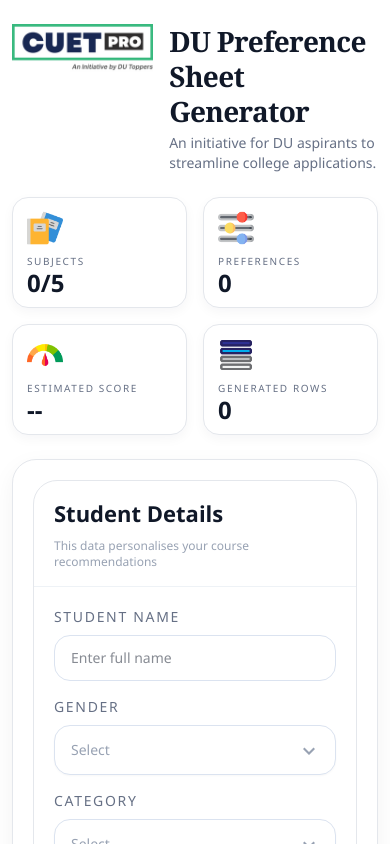
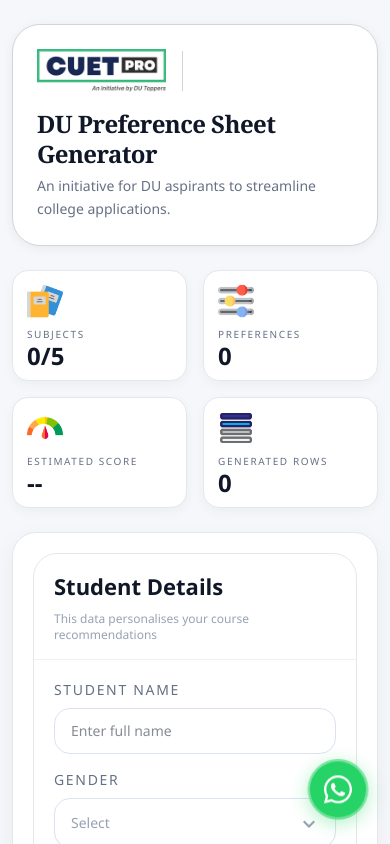
Before and after one commit to Harsh99830/CuetPro, a React app in the folder frontend/: page / in a window 390 px wide. Shown: the top 844 px of the page. Built offline with nearby package versions, Linux system fonts and the light colour scheme; the HTML template or start-up script is replaced by a standard one.

Commit message:
header completed

```diff
--- a/frontend/src/App.jsx
+++ b/frontend/src/App.jsx
@@ -464,6 +464,36 @@ function filterDropdownOptions(options = [], query = '') {
     .filter(Boolean)
 }
 
+// ─── Polished Header Component ───────────────────────────────────────────────
+function SiteHeader() {
+  return (
+    <header className="relative overflow-hidden rounded-[28px] border border-[#d1d5db] bg-white px-6 py-6 shadow-[0_2px_12px_rgba(0,0,0,0.06)] sm:px-8 sm:py-7">
+      <div className="relative flex min-w-0 flex-col gap-4 sm:flex-row sm:items-center sm:gap-6">
+        {/* Logo lockup */}
+        <div className="flex shrink-0 items-center gap-4">
+          <img
+            src="/cuet-pro-logo.png"
+            alt="CUET PRO"
+            className="h-11 w-auto object-contain sm:h-13"
+          />
+          {/* Vertical divider */}
+          <div className="h-10 w-px bg-[#d1d5db]" aria-hidden="true" />
+        </div>
+
+        {/* Text content */}
+        <div className="min-w-0 flex-1">
+          <h1 className="font-['Georgia',_serif] text-[clamp(1.5rem,3.5vw,2.4rem)] font-bold leading-tight tracking-tight text-[#101828]">
+            DU Preference Sheet Generator
+          </h1>
+          <p className="mt-1.5 text-sm leading-relaxed text-[#667085] sm:text-[0.9rem]">
+            An initiative for DU aspirants to streamline college applications.
+          </p>
+        </div>
+      </div>
+    </header>
+  )
+}
+
 function App() {
   const [form, setForm] = useState(initialForm)
   const [subjects, setSubjects] = useState(initialSubjects)
@@ -822,23 +852,11 @@ function App() {
   }
 
   return (
-    <main className="min-h-screen w-full overflow-x-hidden bg-white px-3 py-6 text-[#101828] sm:px-4 sm:py-8 lg:px-6">
+    <main className="min-h-screen w-full overflow-x-hidden bg-[#f5f7fa] px-3 py-6 text-[#101828] sm:px-4 sm:py-8 lg:px-6">
       <div className="mx-auto flex w-full min-w-0 max-w-7xl flex-col gap-6">
-        <header className="flex min-w-0 items-start gap-4">
-          <img
-            src="/cuet-pro-logo.png"
-            alt="CUET PRO — An Initiative by DU Toppers"
-            className="h-12 w-auto shrink-0 object-contain sm:h-14"
-          />
-          <div className="min-w-0">
-            <h1 className="font-['Georgia'] text-[clamp(1.75rem,4vw,2.75rem)] font-bold leading-tight tracking-tight text-[#101828]">
-              DU Preference Sheet Generator
-            </h1>
-            <p className="mt-1 text-sm text-[#667085] sm:text-base">
-              An initiative for DU aspirants to streamline college applications.
-            </p>
-          </div>
-        </header>
+
+        {/* ── Polished Header ── */}
+        <SiteHeader />
 
         <section className="grid grid-cols-2 gap-4 md:grid-cols-4">
           <MetricCard label="Subjects" value={`${selectedSubjectCount}/5`} icon="subjects" />
@@ -1182,6 +1200,44 @@ function App() {
           </section>
         ) : null}
 
+        {/* Floating WhatsApp Button */}
+        <style>{`
+          @keyframes wa-ping {
+            0% { transform: scale(1); opacity: 0.6; }
+            70% { transform: scale(1.9); opacity: 0; }
+            100% { transform: scale(1.9); opacity: 0; }
+          }
+          @keyframes wa-bounce {
+            0%, 100% { transform: translateY(0); }
+            30% { transform: translateY(-6px); }
+            60% { transform: translateY(-3px); }
+          }
+          .wa-ping {
+            animation: wa-ping 2s ease-out infinite;
+          }
+          .wa-bounce {
+            animation: wa-bounce 3s ease-in-out infinite;
+            animation-delay: 1s;
+          }
+          .wa-bounce:hover {
+            animation: none;
+            transform: scale(1.1);
+          }
+        `}</style>
+        <a
+          href="https://wa.me/917840010970"
+          target="_blank"
+          rel="noopener noreferrer"
+          aria-label="Chat on WhatsApp"
+          className="wa-bounce fixed bottom-6 right-6 z-50 flex h-14 w-14 items-center justify-center rounded-full bg-[#25d366] shadow-[0_4px_20px_rgba(37,211,102,0.45)] transition-shadow active:scale-95"
+        >
+          {/* Ripple ring */}
+          <span className="wa-ping pointer-events-none absolute inset-0 rounded-full bg-[#25d366]" />
+          <svg viewBox="0 0 32 32" className="relative h-7 w-7 fill-white" xmlns="http://www.w3.org/2000/svg" aria-hidden="true">
+            <path d="M16 0C7.163 0 0 7.163 0 16c0 2.823.738 5.469 2.031 7.769L0 32l8.469-2.009A15.93 15.93 0 0 0 16 32c8.837 0 16-7.163 16-16S24.837 0 16 0Zm0 29.333a13.27 13.27 0 0 1-6.771-1.854l-.486-.289-5.026 1.192 1.214-4.899-.317-.502A13.267 13.267 0 0 1 2.667 16C2.667 8.636 8.636 2.667 16 2.667S29.333 8.636 29.333 16 23.364 29.333 16 29.333Zm7.27-9.878c-.398-.199-2.354-1.162-2.719-1.294-.365-.133-.631-.199-.897.199-.265.398-1.029 1.294-1.261 1.56-.232.266-.465.299-.863.1-.398-.199-1.681-.62-3.202-1.977-1.183-1.056-1.982-2.36-2.214-2.758-.232-.398-.025-.613.175-.811.179-.178.398-.465.597-.698.199-.232.265-.398.398-.664.133-.265.066-.498-.033-.697-.1-.199-.897-2.162-1.229-2.96-.324-.777-.653-.672-.897-.684l-.764-.013c-.265 0-.697.1-1.063.498-.365.398-1.394 1.362-1.394 3.322s1.428 3.853 1.627 4.119c.199.265 2.81 4.291 6.809 6.018.952.411 1.695.657 2.274.841.955.304 1.825.261 2.512.158.766-.114 2.354-.962 2.687-1.891.332-.929.332-1.726.232-1.891-.099-.166-.365-.265-.763-.464Z"/>
+          </svg>
+        </a>
+
         <footer className="pb-6 text-center text-xs text-[#98a2b3]">
           <p>&copy; 2024 CUET PRO Portal. Designed for DU Admissions Assistance.</p>
           <p className="mt-2">Privacy Policy   User Guide   Contact Support</p>
@@ -1356,7 +1412,7 @@ function Field({ label, children }) {
   )
 }
 
-function SelectField({ label, value, onChange, options, required = false }) {
+function SelectField({ label, value, onChange, options, required = false, searchable = false }) {
   const normalizedOptions = options.map((option) =>
     typeof option === 'string' ? { label: option, value: option } : option,
   )
@@ -1369,6 +1425,7 @@ function SelectField({ label, value, onChange, options, required = false }) {
         options={normalizedOptions}
         required={required}
         placeholder="Select"
+        searchable={searchable}
       />
     </Field>
   )
@@ -1382,6 +1439,7 @@ function CustomDropdown({
   placeholder = 'Select',
   required = false,
   disabled = false,
+  searchable = true,
 }) {
   const [open, setOpen] = useState(false)
   const [searchTerm, setSearchTerm] = useState('')
@@ -1457,6 +1515,8 @@ function CustomDropdown({
 
       {open ? (
         <div className={dropdownPanelClass}>
+          <div className="max-h-72 overflow-y-auto p-2">
+            {searchable ? (
               <div className="border-b border-[#eef2f6] p-2">
                 <input
                   ref={searchInputRef}
@@ -1466,7 +1526,7 @@ function CustomDropdown({
                   onChange={(event) => setSearchTerm(event.target.value)}
                 />
               </div>
-          <div className="max-h-72 overflow-y-auto p-2">
+            ) : null}
             {filteredOptions.map((option) =>
               option?.type === 'group' ? (
                 <div key={option.label} className="mb-2 last:mb-0">
@@ -1580,12 +1640,6 @@ const dropdownTriggerClass =
 const dropdownPanelClass =
   'absolute left-0 right-0 top-[calc(100%+8px)] z-30 overflow-hidden rounded-[20px] border border-[#344054] bg-white shadow-[0_20px_40px_rgba(16,24,40,0.12)]'
 
-const primaryButtonClass =
-  'rounded-xl bg-[#0c2754] px-4 py-3 text-sm font-semibold text-white shadow-[0_8px_20px_rgba(37,99,235,0.15)] transition hover:bg-[#0a2146] disabled:cursor-not-allowed disabled:opacity-55 disabled:shadow-none'
-
-const secondaryButtonClass =
-  'rounded-xl border border-slate-200 bg-slate-100 px-4 py-3 text-sm font-semibold text-[#0c2754] transition hover:bg-slate-200 disabled:cursor-not-allowed disabled:opacity-55'
-
 const secondaryIconButtonClass =
   'rounded-xl border border-slate-200 bg-slate-100 px-3 py-2 text-sm font-semibold text-[#0c2754] transition hover:bg-slate-200 disabled:cursor-not-allowed disabled:opacity-55'
 
```
Lines whose indentation alone changed are shown as unchanged.
